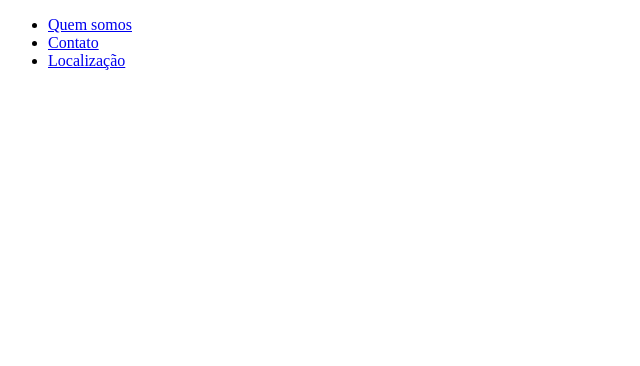
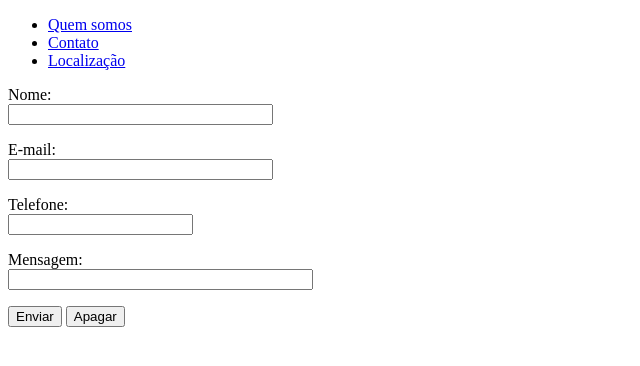
Before and after one commit to Tiaomain/16512225-SebastiaoAlves, a PHP site: page /index.php?pagina=pages/contato.php in a window 1280 px wide. Shown: the top 366 px of the page, without its empty margins (0-640 px from the left). Run offline with PHP 8.4, Linux system fonts and the light colour scheme.

Commit message:
Continuando projeto Back-end I

```diff
--- a/index.php
+++ b/index.php
@@ -7,12 +7,29 @@
     <title>Doces Caseiros</title>
 </head>
 <body>
-    <nav>
-        <ul class="menu">
-            <li><a href="#">Quem somos</a></li>
-            <li><a href="#">Contato</a></li>
-            <li><a href="#">Localização</a></li>
-        </ul>
-    </nav>
+    <header>
+        <nav>
+            <ul class="menu">
+                <li><a href="index.php">Quem somos</a></li>
+                <li><a href="index.php?pagina=pages/contato.php">Contato</a></li>
+                <li><a href="#">Localização</a></li>
+            </ul>
+        </nav>
+    </header>
+    <main>
+        <?php
+            if (isset($_GET['pagina']) && !empty($_GET['pagina'])) {
+                $pagina = $_GET['pagina'];
+                include ($pagina);
+            } else {
+                //include ('home.php');
+                echo "Página principal";
+            };
+
+        ?>
+    </main>
+    <footer>
+
+    </footer>
 </body>
 </html>
--- /dev/null
+++ b/pages/contato.php
@@ -0,0 +1,52 @@
+<?php
+if (isset($_POST['enviaContato'])) {
+
+ $nome = $_POST['nome'];
+ $email = $_POST['email'];
+ $telefone = $_POST['telefone'];
+ $mensagem = $_POST['mensagem'];
+
+ $email_remetente = "meuemail@seudominio";
+
+
+ $email_destinatario = "email@querecebe";
+ $email_reply = "$email";
+ $email_assunto = "Assunto";
+
+
+ $email_conteudo = "Nome = $nome \n";
+ $email_conteudo .= "Email = $email \n";
+ $email_conteudo .= "Telefone = $telefone \n";
+ $email_conteudo .= "Mensagem = $mensagem \n";
+
+ $email_headers = implode ( "\n",array ( "From: $email_remetente", "Reply-To: $email_reply", "Return-Path: $email_remetente","MIME-Version: 1.0","X-Priority: 3","Content-Type: text/html; charset=UTF-8" ) );
+
+ if (mail ($email_destinatario, $email_assunto, nl2br($email_conteudo), $email_headers)){
+ echo "</b>E-Mail enviado com sucesso!</b>";
+ }
+ else{
+ echo "</b>Falha no envio do E-Mail!</b>"; }
+}
+?>
+
+ <form action="<? $PHP_SELF; ?>" method="POST">
+ <p>
+ Nome:<br />
+ <input type="name" size="30" name="nome" required>
+ </p>
+ <p>
+ E-mail:<br />
+ <input type="email" size="30" name="email" required>
+ </p>
+ <p>
+ Telefone:<br />
+ <input type="number" size="35" name="telefone" pattern="([0-9]{2}) [0-9]{4}-[0-9]{4}" required>
+ </p>
+ <p>
+ Mensagem:<br />
+ <input type="text" size="35" name="mensagem"  required>
+ </p>
+ <p>
+          <input type="submit" name="enviaContato" value="Enviar">
+   <input type="reset" name="BTApaga" value="Apagar">
+        </p>
```
